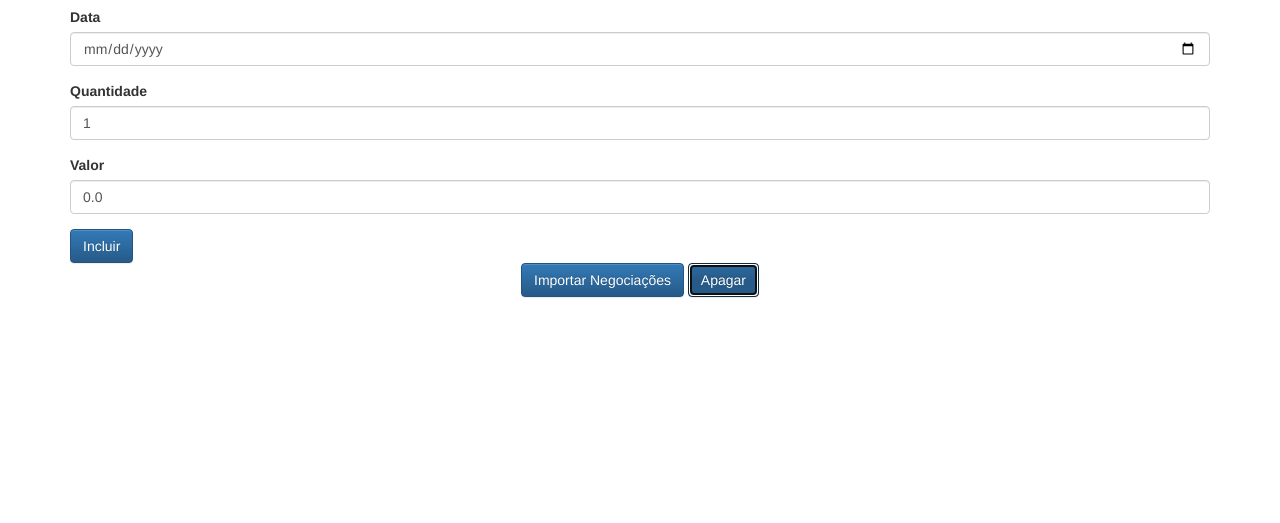
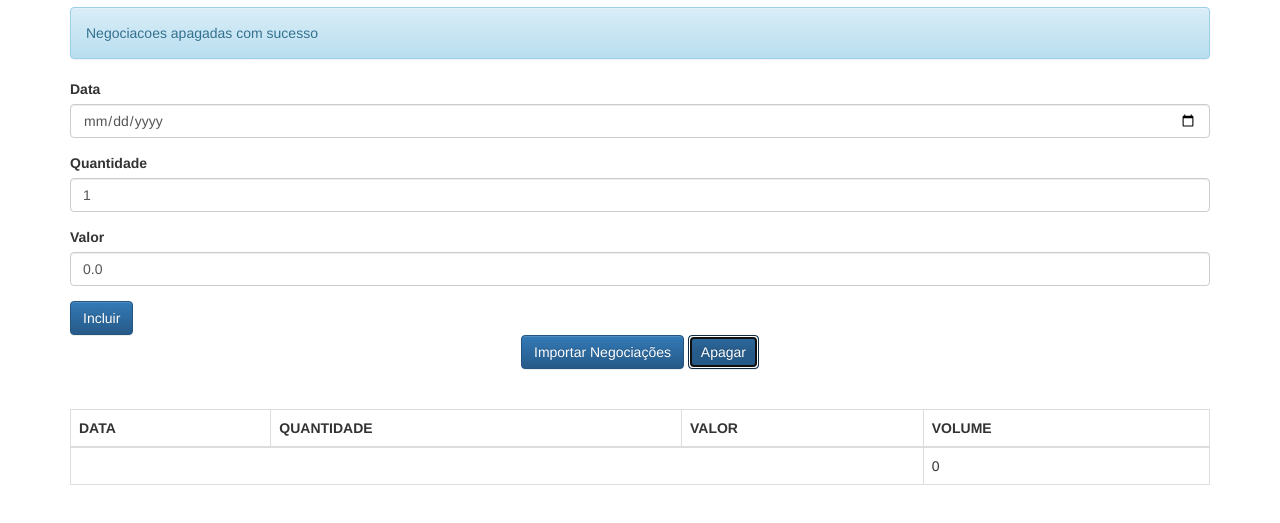
Before and after one commit to HenriqueCCdA/AluraJavaScript, a plain HTML site: page padroes_de_projeto/aluraframe/client/index.html in a window 1280 px wide. Both pictures are taken after a click on the button "Apagar". Shown: the part 63-586 px from the top of the page. Drawn offline with Linux system fonts and the light colour scheme.

Commit message:
Padrao proxy

```diff
--- a/padroes_de_projeto/aluraframe/client/index.html
+++ b/padroes_de_projeto/aluraframe/client/index.html
@@ -57,26 +57,5 @@
     <script>
         let negociacaoController = new NegociacaoController()
     </script>
-    <script>
-        let lista = new Proxy(new ListaNegociacoes(new Date(), 1, 100), {
-
-            get(target, prop, receiver){
-                if(['adiciona', 'esvazia'].includes(prop) && typeof(target[prop]) == 'function'){
-                    return function(){
-                        console.log(`interceptando ${prop}`);
-                        Reflect.apply(target[prop], target, arguments);
-                    }
-                }
-
-                return Reflect.get(target, prop, receiver);
-
-            }
-
-        });
-
-        lista.adiciona(new Negociacao(new Date(), 1, 100));
-        lista.esvazia();
-
-    </script>
 </body>
 </html>
--- a/padroes_de_projeto/aluraframe/client/js/app/controllers/NegociacaoController.js
+++ b/padroes_de_projeto/aluraframe/client/js/app/controllers/NegociacaoController.js
@@ -8,10 +8,22 @@ class NegociacaoController{
         this._inputQuantidade = $("#quantidade");
         this._inputValor = $("#valor");
 
-        /*
-        this._listaNegociacoes = new ListaNegociacoes( (model) =>
-            this._negociacoesView.update(model)
-        );*/
+
+        let self = this;
+        this._listaNegociacoes = new Proxy(new ListaNegociacoes(new Date(), 1, 100), {
+
+            get(target, prop, receiver){
+                if(['adiciona', 'esvazia'].includes(prop) && typeof(target[prop]) == 'function'){
+                    return function(){
+                        console.log(`interceptando ${prop}`);
+                        Reflect.apply(target[prop], target, arguments);
+                        self._negociacoesView.update(target);
+                    }
+                }
+                return Reflect.get(target, prop, receiver);
+            }
+        });
+
 
         this._negociacoesView = new NegociacaoView($('#negociacoesView'));
         this._negociacoesView.update(this._listaNegociacoes);
```
